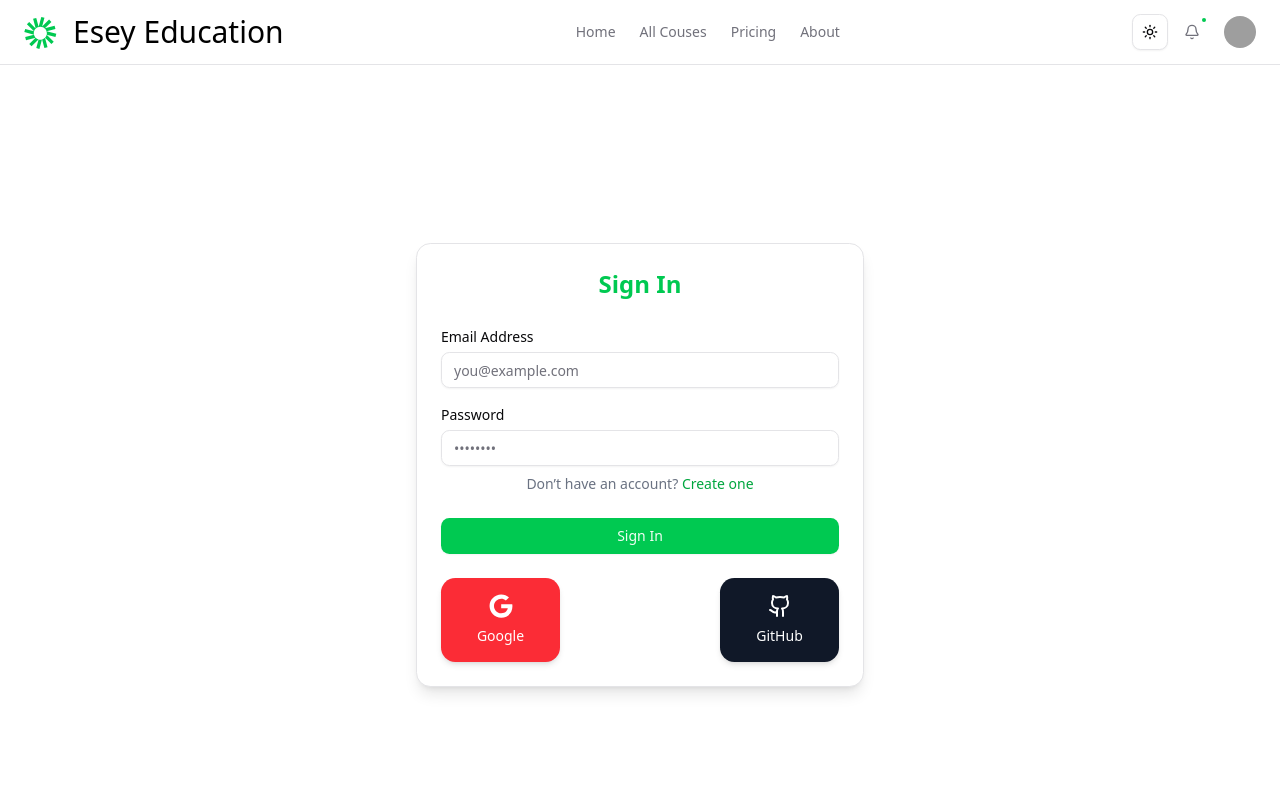
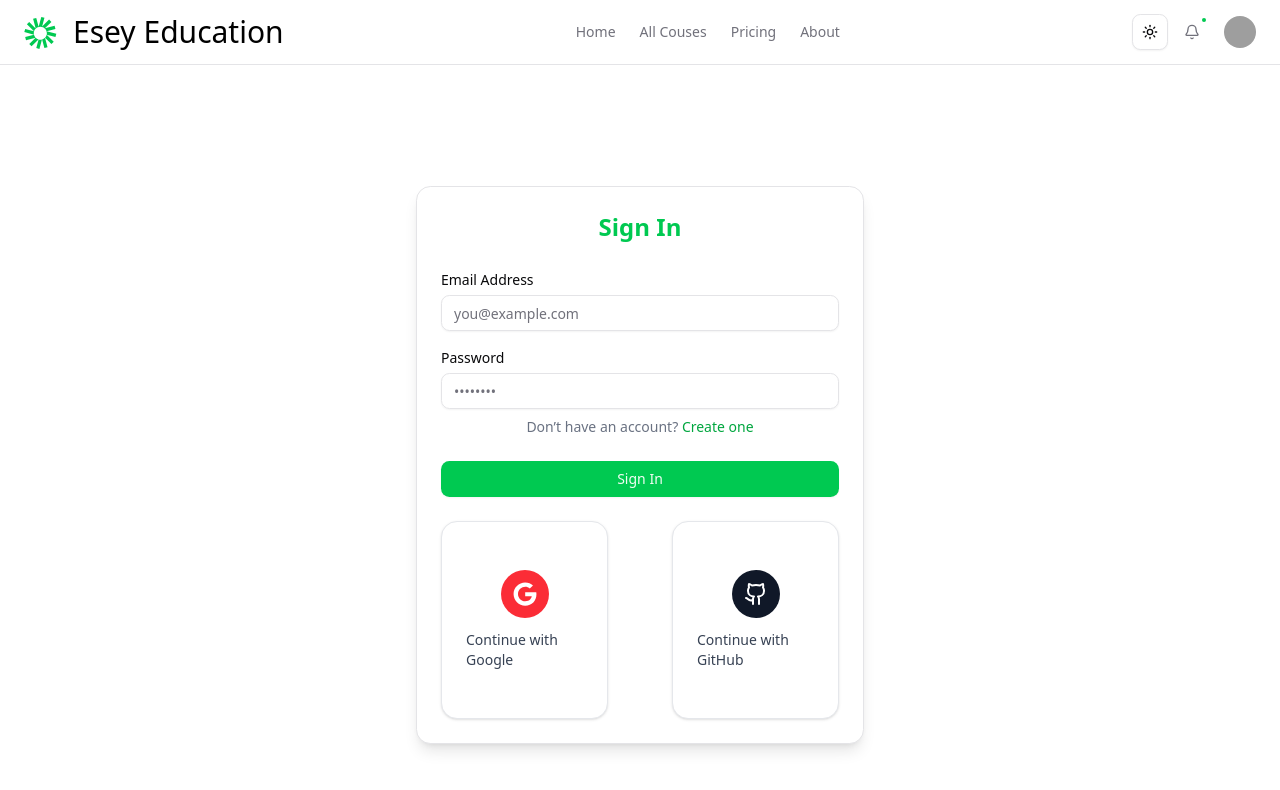
Before and after one commit to Abdulal-Roman09/esey-education, a Next.js app: page /login in a window 1280 px wide. Shown: the top 790 px of the page. Built offline with nearby package versions, Linux system fonts and the light colour scheme; grey boxes are pictures that could not be loaded.

Commit message:
fixed the error issuu

```diff
--- a/package.json
+++ b/package.json
@@ -11,6 +11,7 @@
   "dependencies": {
     "@radix-ui/react-label": "^2.1.7",
     "@radix-ui/react-slot": "^1.2.3",
+    "bcryptjs": "^3.0.2",
     "class-variance-authority": "^0.7.1",
     "clsx": "^2.1.1",
     "lucide-react": "^0.543.0",
--- a/src/components/ui/auth/Social.jsx
+++ b/src/components/ui/auth/Social.jsx
@@ -1,34 +1,41 @@
+"use client";
 import React from "react";
 import { FaGoogle } from "react-icons/fa";
-import { Github } from 'lucide-react';
+import { Github } from "lucide-react";
+import { Card, CardContent } from "@/components/ui/card";
 
 const Social = () => {
   return (
-    <div>
-
-
-      {/* Social logins */}
-      <div className="grid grid-cols-2 gap-8 md:gap-20 lg:gap-40 px-6">
+    <div className="grid grid-cols-2 gap-6 md:gap-10 lg:gap-16 px-6">
       {/* Google Card */}
-        <button
-          type="button"
+      <Card
         onClick={() => console.log("Google login")}
-          className="flex flex-col items-center justify-center gap-2 rounded-xl bg-red-500 hover:bg-red-600 text-white p-4 shadow-md transition"
+        className="cursor-pointer group hover:shadow-lg transition-all duration-300 border border-gray-200 rounded-2xl"
       >
+        <CardContent className="flex flex-col items-center justify-center gap-3 py-6">
+          <div className="bg-red-500 text-white p-3 rounded-full group-hover:bg-red-600 transition">
             <FaGoogle className="h-6 w-6" />
-          <span className="text-sm font-medium">Google</span>
-        </button>
+          </div>
+          <span className="text-sm font-medium text-gray-700 group-hover:text-red-600 transition">
+            Continue with Google
+          </span>
+        </CardContent>
+      </Card>
 
       {/* GitHub Card */}
-        <button
-          type="button"
+      <Card
         onClick={() => console.log("GitHub login")}
-          className="flex flex-col items-center justify-center gap-2 rounded-xl bg-gray-900 hover:bg-gray-800 text-white p-4 shadow-md transition"
+        className="cursor-pointer group hover:shadow-lg transition-all duration-300 border border-gray-200 rounded-2xl"
       >
+        <CardContent className="flex flex-col items-center justify-center gap-3 py-6">
+          <div className="bg-gray-900 text-white p-3 rounded-full group-hover:bg-gray-800 transition">
             <Github className="h-6 w-6" />
-          <span className="text-sm font-medium">GitHub</span>
-        </button>
           </div>
+          <span className="text-sm font-medium text-gray-700 group-hover:text-gray-900 transition">
+            Continue with GitHub
+          </span>
+        </CardContent>
+      </Card>
     </div>
   );
 };
--- a/src/lib/dbConnection.js
+++ b/src/lib/dbConnection.js
@@ -1,7 +1,6 @@
 import { MongoClient, ServerApiVersion } from "mongodb";
 
 const uri = process.env.MONGODB_URI;
-console.log(uri)
 
 function dbConnect(collectionName) {
   const client = new MongoClient(uri, {
```
Also changed, not shown: 1 other file (tests, documents, lock files or other folders). Lines whose indentation alone changed are shown as unchanged.
